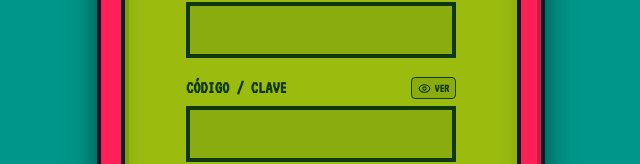
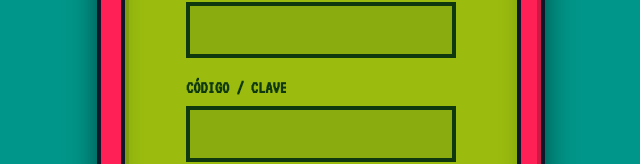
Before and after one commit to marcogugliandolo/Cuore, a React (Vite) app: page / in a window 1280 px wide. Shown: the part 400-564 px from the top of the page, without its empty margins (319-959 px from the left). Built offline with nearby package versions, Linux system fonts and the light colour scheme.

Commit message:
feat(auth): add credentials for Claudia and simplify login
Update authentication logic to support Claudia's credentials and normalize password inputs. Removed redundant password visibility toggle.

```diff
--- a/src/components/Login.tsx
+++ b/src/components/Login.tsx
@@ -1,7 +1,6 @@
 import { useState, useEffect } from "react";
 import type { FormEvent } from "react";
 import { TamagotchiShell } from "./TamagotchiShell";
-import { Eye, EyeOff } from "lucide-react";
 
 // Frame 0: Relaxed / diastolic heart state
 const leftA = [
@@ -175,7 +174,6 @@ interface LoginProps {
 export function Login({ onLogin }: LoginProps) {
   const [username, setUsername] = useState("");
   const [password, setPassword] = useState("");
-  const [showPassword, setShowPassword] = useState(false);
   const [error, setError] = useState("");
   const [frame, setFrame] = useState(0);
 
@@ -209,14 +207,16 @@ export function Login({ onLogin }: LoginProps) {
   const handleLogin = (e: FormEvent) => {
     e.preventDefault();
     const cleanUser = username.trim().toLowerCase();
-    const cleanPass = password.trim();
+    const cleanPass = password.trim().toLowerCase();
 
-    // Acepta tanto "modosano2026" como "mundosano2026" (por variaciones tipográficas habituales), insensible a mayúsculas
-    const validPass = ["modosano2026", "mundosano2026", "marco", "1234"];
-    if (
-      (cleanUser === "marco" || cleanUser === "admin" || cleanUser === "cuore") &&
-      validPass.includes(cleanPass)
-    ) {
+    // Credenciales autorizadas
+    const isMarco = (cleanUser === "marco" || cleanUser === "admin" || cleanUser === "cuore") &&
+      ["modosano2026", "mundosano2026", "marco", "1234"].includes(cleanPass);
+
+    const isClaudia = cleanUser === "claudia" &&
+      ["bombon2026", "bombón2026", "claudia"].includes(cleanPass);
+
+    if (isMarco || isClaudia) {
       onLogin();
     } else {
       setError("X ERROR DE ACCESO X");
@@ -261,23 +261,12 @@ export function Login({ onLogin }: LoginProps) {
           </div>
 
           <div className="space-y-1">
-            <div className="flex justify-between items-center">
             <label className="block text-lg font-bold uppercase" htmlFor="password">
               Código / Clave
             </label>
-              <button
-                type="button"
-                onClick={() => setShowPassword(!showPassword)}
-                className="text-xs font-bold flex items-center gap-1 border border-[#0f380f] px-1.5 py-0.5 rounded bg-[#8bac0f] hover:bg-[#0f380f] hover:text-[#9bbc0f] transition-colors"
-              >
-                {showPassword ? <EyeOff size={13} /> : <Eye size={13} />}
-                <span>{showPassword ? "OCULTAR" : "VER"}</span>
-              </button>
-            </div>
-            <div className="relative">
             <input
               id="password"
-                type={showPassword ? "text" : "password"}
+              type="password"
               autoCapitalize="none"
               autoCorrect="off"
               spellCheck={false}
@@ -290,7 +279,6 @@ export function Login({ onLogin }: LoginProps) {
                 if (error) setError("");
               }}
             />
-            </div>
           </div>
 
           {error && (
```
Lines whose indentation alone changed are shown as unchanged.
